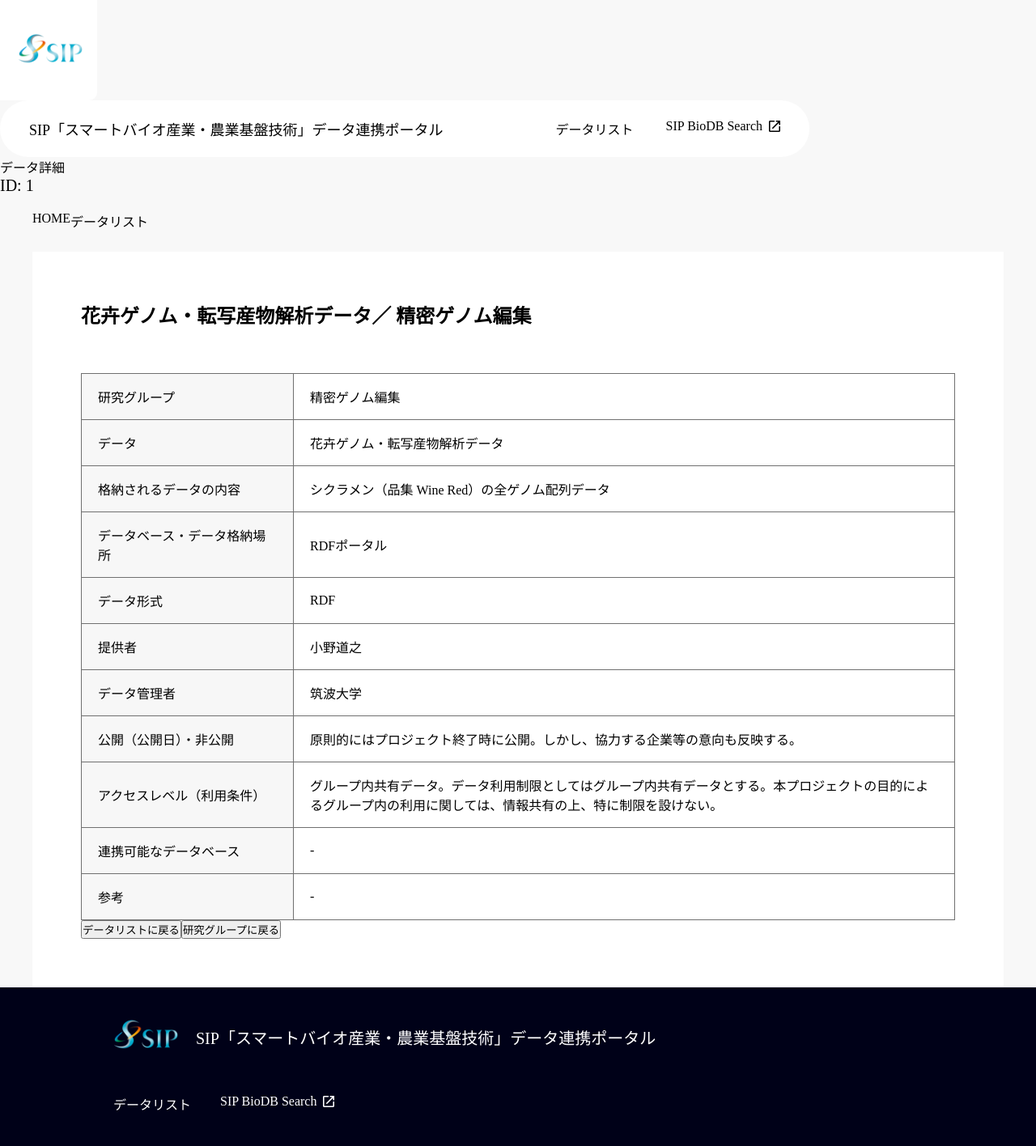
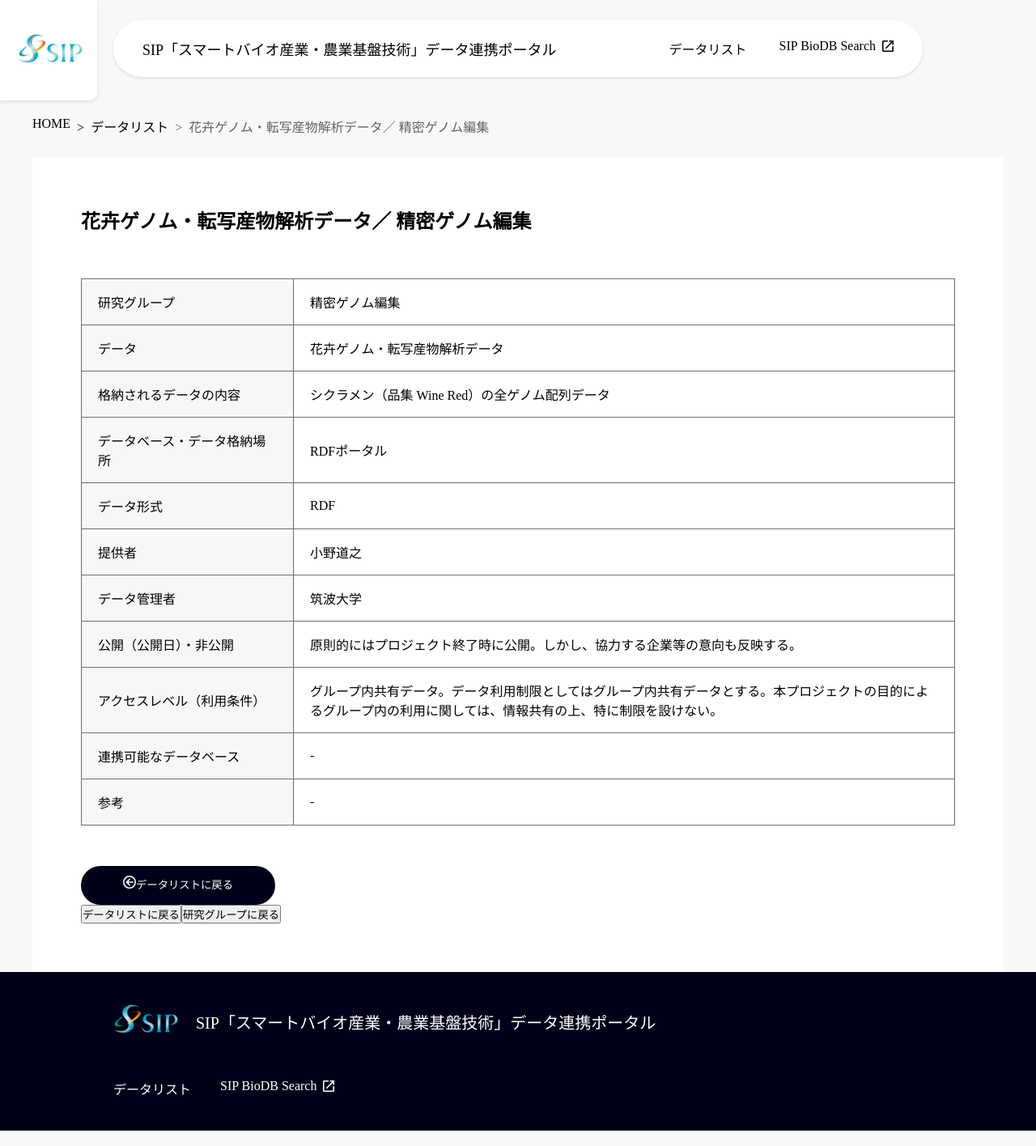
Before and after one commit to SIP-BioData/sip-biodata.github.io, a Next.js app: page /data/1 in a window 1280 px wide. Shown: the whole page at 81% size. Built offline with nearby package versions, Linux system fonts and the light colour scheme.

Commit message:
Adjust style, add images, etc

```diff
--- a/src/components/Elements/Breadcrumbs.tsx
+++ b/src/components/Elements/Breadcrumbs.tsx
@@ -3,27 +3,45 @@ import Link from 'next/link'
 
 type Props = {
   title?: string
+  childTitle?: string
 }
 
-const breadcrumbsStyle = css`
+const style = css`
   margin: 20px 0 0;
   display: flex;
   Link {
+    margin-left: 12px;
     &:last-child {
       color: #646464;
     }
-    &:not(:first-of-type) {
-      content: '>';
-      margin: 0 8px;
+    &:not(:first-child) {
+      ::before {
+        content: '>';
+        margin: 0 8px;
+      }
     }
   }
 `
+const childStyle = css`
+  &::before {
+    content: '>';
+    margin: 0 8px;
+  }
+  &:last-child {
+    color: #646464;
+  }
+`
 
-const Breadcrumbs = ({ title }: Props) => {
+const Breadcrumbs = ({ title, childTitle }: Props) => {
   return (
-    <nav css={breadcrumbsStyle}>
+    <nav css={style}>
       <Link href="/">HOME</Link>
-      <Link href="">{title}</Link>
+      <Link css={childStyle} href="">
+        {title}
+      </Link>
+      <Link css={childStyle} href="">
+        {childTitle}
+      </Link>
     </nav>
   )
 }
--- a/src/components/Elements/Button.tsx
+++ b/src/components/Elements/Button.tsx
@@ -1,32 +1,19 @@
 import { css } from '@emotion/react'
-import Link from "next/link";
+import Link from 'next/link'
 import { ReactNode } from 'react'
 
 type Props = {
+  iconLeft?: ReactNode
   slug: string
   text: string
-  icon?: ReactNode
+  iconRight?: ReactNode
 }
 
 const style = css`
-  max-width: var(--w875);
-  margin: 100px auto;
-
-  h3 {
-    font-size: 38px;
-    text-align: center;
-  }
-
-  p {
-    margin: 76px 0 0;
-    line-height: calc(38 / 20);
-  }
-
-  button {
   display: block;
   width: 240px;
   line-height: 48px;
-    margin: 50px auto 0;
+  margin: 50px 0 0;
   appearance: none;
   border: 0;
   border-radius: 24px;
@@ -34,18 +21,16 @@ const style = css`
   a {
     color: #fff;
   }
-  }
 `
-const HomeItem = ({ slug, text, icon }: Props) => {
+const HomeItem = ({ iconLeft, slug, text, iconRight }: Props) => {
   return (
-    <>
-      <button>
-        <Link href="{slug}">
+    <button css={style}>
+      <Link href={slug}>
+        <>{iconLeft}</>
         <span>{text}</span>
-            <>{icon}</>
+        <>{iconRight}</>
       </Link>
     </button>
-    </>
   )
 }
 
--- a/src/components/Elements/GroupItem.tsx
+++ b/src/components/Elements/GroupItem.tsx
@@ -19,6 +19,7 @@ type Props = {
 
 const style = css`
   border: 1px solid #707070;
+  margin-top: 32px;
   padding: 28px;
 
   dl {
--- a/src/components/Elements/SelectBox.tsx
+++ b/src/components/Elements/SelectBox.tsx
@@ -1,5 +1,4 @@
 import { css } from '@emotion/react'
-
 
 const style = css`
   display: flex;
--- a/src/components/Header/Header.tsx
+++ b/src/components/Header/Header.tsx
@@ -13,18 +13,26 @@ const logoStyle = css`
   background-color: var(--col-wh);
   padding: 42px 22px;
   border-radius: 0 0 10px 0;
+  box-shadow: var(--shadow);
   z-index: 100;
 `
 
-const navigationStyle = css`
+const naviStyle = css`
   display: flex;
   justify-content: space-between;
   align-items: center;
-  max-width: var(--inn1000);
+  width: var(--inn1000);
   background-color: var(--col-wh);
   padding: 22px 36px;
   border-radius: 36px;
   line-heignt: 70px;
+  box-shadow: var(--shadow);
+  position: absolute;
+  top: 25px;
+  left: 50%;
+  transform: translateX(-50%);
+  -webkit-transform: translateX(-50%);
+  -ms-transform: translateX(-50%);
   h1 {
     font-size: 18px;
   }
@@ -53,7 +61,7 @@ const Header = () => {
       <div css={logoStyle}>
         <Image src={logoImg} alt="SIP" />
       </div>
-      <nav css={navigationStyle}>
+      <nav css={naviStyle}>
         <h1>
           <Link href="/">
             SIP「スマートバイオ産業・農業基盤技術」データ連携ポータル
--- a/src/pages/data/[id].tsx
+++ b/src/pages/data/[id].tsx
@@ -1,6 +1,7 @@
 import { useRouter } from 'next/router'
 
 import Breadcrumbs from '@/components/Elements/Breadcrumbs'
+import Button from '@/components/Elements/Button'
 import DetailItem from '@/components/Elements/DetailItem'
 import ListItem from '@/components/Elements/ListItem'
 import LowerPageLayout from '@/components/Elements/LowerPageLayout'
@@ -20,8 +21,8 @@ const DataDetail = ({
 
   return (
     <DefaultLayout title="データ詳細">
-      データ詳細
-      <p>ID: {id}</p>
+      {/*データ詳細*/}
+      {/*<p>ID: {id}</p>*/}
       <LowerPageLayout>
         <Breadcrumbs title={title} childTitle={childTitle} />
         <DetailItem>
@@ -40,6 +41,24 @@ const DataDetail = ({
             reference="-"
           />
           <div>
+            <Button
+              iconLeft={
+                <svg
+                  xmlns="http://www.w3.org/2000/svg"
+                  width="16"
+                  height="16"
+                  viewBox="0 0 16 16"
+                >
+                  <path
+                    d="M8.8,3.2H7.2V9.6L4.4,6.8,3.264,7.936,8,12.672l4.736-4.736L11.6,6.8,8.8,9.6V3.2M8,16A8,8,0,1,0,0,8a8,8,0,0,0,8,8m0-1.6A6.4,6.4,0,1,1,14.4,8,6.4,6.4,0,0,1,8,14.4Z"
+                    transform="translate(16) rotate(90)"
+                    fill="#fff"
+                  />
+                </svg>
+              }
+              slug=""
+              text="データリストに戻る"
+            />
             <button>データリストに戻る</button>
             <button>研究グループに戻る</button>
           </div>
--- a/src/styles/globals.css
+++ b/src/styles/globals.css
@@ -47,6 +47,7 @@
   --border-form: 1px solid #9b9b9b;
   --border-list: 1px solid #707070;
   --list-padding: 16px 20px;
+  --shadow: 0 2px 4px rgba(0, 0, 0, 0.1);
 }
 
 * {
```
Also changed, not shown: src/components/Elements/Pagination.tsx (+28 -2 lines), src/components/Elements/Records.tsx (+5 -4 lines), src/components/Elements/SearchForm.tsx (+8 -16 lines), src/pages/data/index.tsx (+28 -34 lines), src/pages/index.tsx (+16 -10 lines), public/arrowBack.svg (added). Lines whose indentation alone changed are shown as unchanged.
